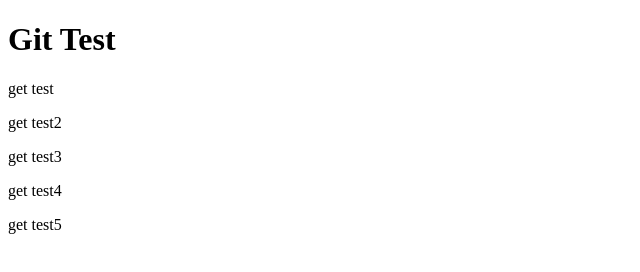
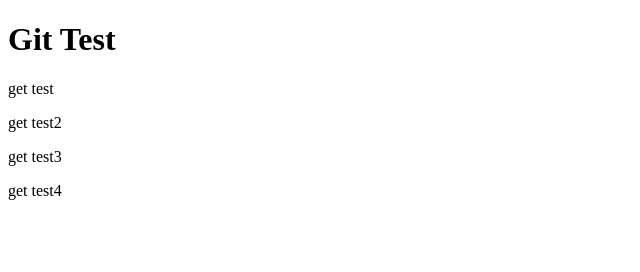
Before and after one commit to itf-sample-team/test, a plain HTML site: page index.html in a window 1280 px wide. Shown: the full height of the page, 0-640 px from the left. Drawn offline with Linux system fonts and the light colour scheme.

Commit message:
test5の削除

```diff
--- a/index.html
+++ b/index.html
@@ -10,7 +10,6 @@
         <p>get test2</p>
         <p>get test3</p>
         <p>get test4</p>
-        <p>get test5</p>
     </body>
 
 </html>
```
